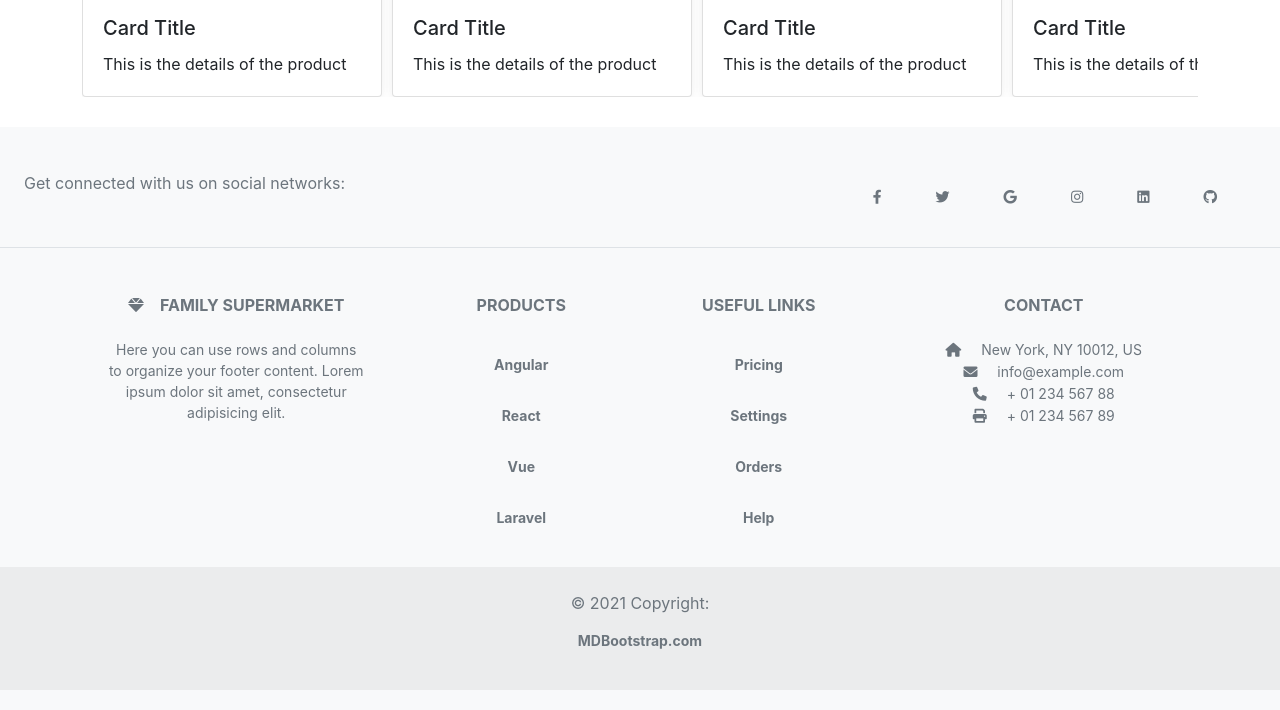
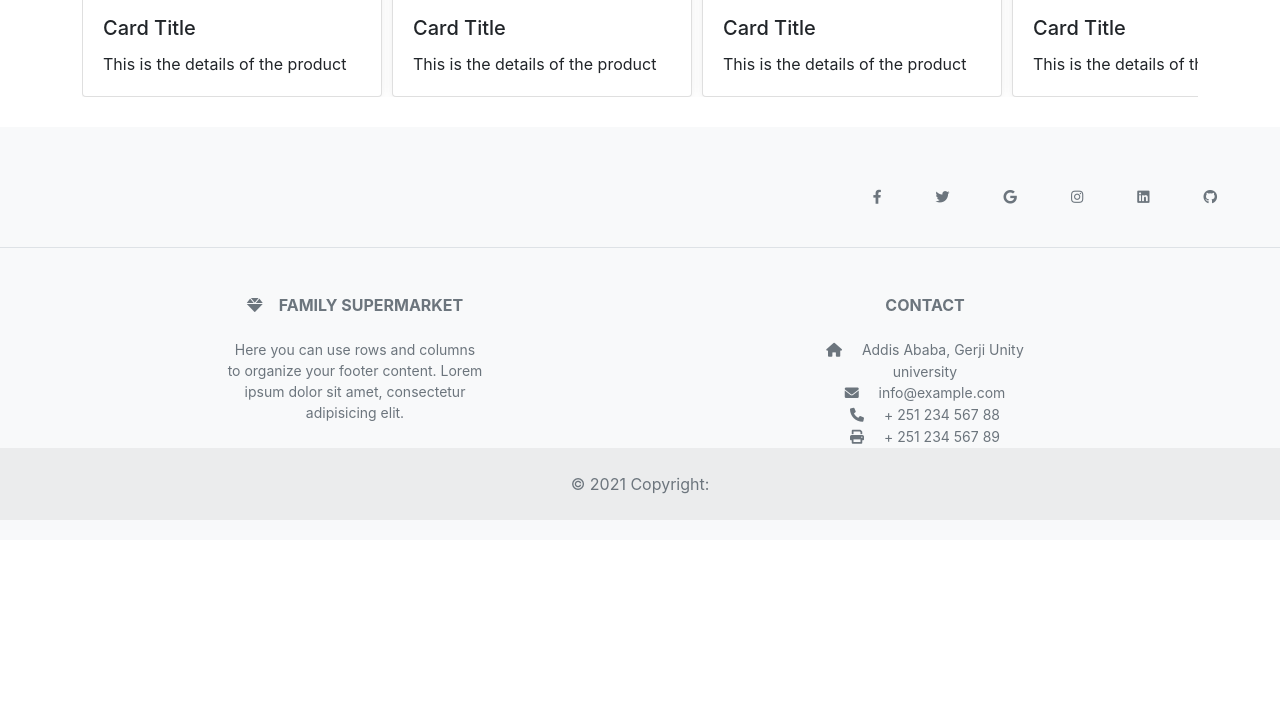
Before and after one commit to yaf8/Supermarket-website, a PHP site: page / in a window 1280 px wide. Shown: the part 1106-1816 px from the top of the page. After the commit the page ends 1626 px from the top, so only its background shows below. Run offline with PHP 8.4, Linux system fonts and the light colour scheme.

Commit message:
update footer

```diff
--- a/index.html
+++ b/index.html
@@ -279,7 +279,7 @@
   <section class="d-flex justify-content-center justify-content-lg-between p-4 border-bottom">
     <!-- Left -->
     <div class="me-5 d-none d-lg-block">
-      <span>Get connected with us on social networks:</span>
+      <span></span>
     </div>
     <!-- Left -->
 
@@ -325,60 +325,19 @@
           </p>
         </div>
         <!-- Grid column -->
-
-        <!-- Grid column -->
-        <div class="col-md-2 col-lg-2 col-xl-2 mx-auto mb-4">
-          <!-- Links -->
-          <h6 class="text-uppercase fw-bold mb-4">
-            Products
-          </h6>
-          <p>
-            <a href="#!" class="text-reset">Angular</a>
-          </p>
-          <p>
-            <a href="#!" class="text-reset">React</a>
-          </p>
-          <p>
-            <a href="#!" class="text-reset">Vue</a>
-          </p>
-          <p>
-            <a href="#!" class="text-reset">Laravel</a>
-          </p>
-        </div>
-        <!-- Grid column -->
-
-        <!-- Grid column -->
-        <div class="col-md-3 col-lg-2 col-xl-2 mx-auto mb-4">
-          <!-- Links -->
-          <h6 class="text-uppercase fw-bold mb-4">
-            Useful links
-          </h6>
-          <p>
-            <a href="#!" class="text-reset">Pricing</a>
-          </p>
-          <p>
-            <a href="#!" class="text-reset">Settings</a>
-          </p>
-          <p>
-            <a href="#!" class="text-reset">Orders</a>
-          </p>
-          <p>
-            <a href="#!" class="text-reset">Help</a>
-          </p>
-        </div>
         <!-- Grid column -->
 
         <!-- Grid column -->
         <div class="col-md-4 col-lg-3 col-xl-3 mx-auto mb-md-0 mb-4">
           <!-- Links -->
           <h6 class="text-uppercase fw-bold mb-4">Contact</h6>
-          <p><i class="fas fa-home me-3"></i> New York, NY 10012, US</p>
+          <p><i class="fas fa-home me-3"></i> Addis Ababa, Gerji Unity university</p>
           <p>
             <i class="fas fa-envelope me-3"></i>
             info@example.com
           </p>
-          <p><i class="fas fa-phone me-3"></i> + 01 234 567 88</p>
-          <p><i class="fas fa-print me-3"></i> + 01 234 567 89</p>
+          <p><i class="fas fa-phone me-3"></i> + 251 234 567 88</p>
+          <p><i class="fas fa-print me-3"></i> + 251 234 567 89</p>
         </div>
         <!-- Grid column -->
       </div>
@@ -390,8 +349,7 @@
   <!-- Copyright -->
   <div class="text-center p-4" style="background-color: rgba(0, 0, 0, 0.05);">
     © 2021 Copyright:
-    <a class="text-reset fw-bold" href="https://mdbootstrap.com/">MDBootstrap.com</a>
-  </div>
+    </div>
   <!-- Copyright -->
 </footer>
 <!-- Footer -->
--- a/styles/styles.css
+++ b/styles/styles.css
@@ -88,14 +88,21 @@ a {
   flex: 0 0 auto;
   width: 300px;
   margin-right: 10px;
-  transition: all .4;
+  transition: all .3;
 }
 
 .card:hover{
-  border: 1.5px outset #999;
-  cursor: pointer;
-  background-color: #e0e0e0;
+  background-color: #f7f7f7;
+  box-shadow: 0 0.5rem 1rem rgba(0, 0, 0, 0.35);
 }
+
+.card:active {
+  opacity: 1;
+  color: black;
+  background-color: #93b3f9;
+  transition: all;
+}
+
 
 .card-img-top {
   width: 150px;
```
